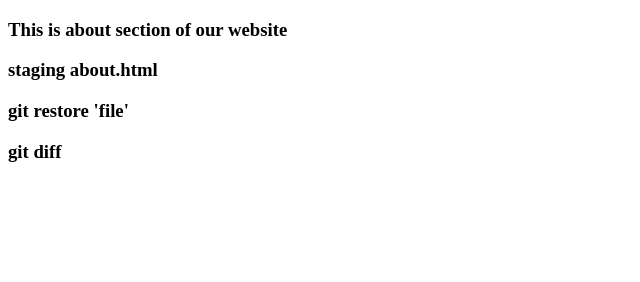
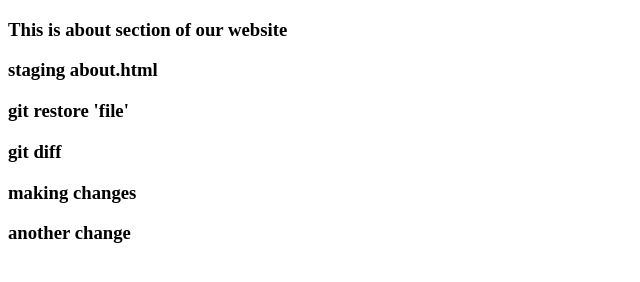
Before and after one commit to ultimatekanhaiya/git-tutorial, a plain HTML site: page about.html in a window 1280 px wide. Shown: the whole page, without its empty margins (0-640 px from the left). Drawn offline with Linux system fonts and the light colour scheme.

Commit message:
second commit

```diff
--- a/about.html
+++ b/about.html
@@ -13,6 +13,8 @@
     <h3>staging about.html</h3>
     <h3>git restore 'file'</h3>
     <h3>git diff </h3>
+    <h3>making changes</h3>
+    <h3>another change</h3>
 
 </body>
 
```
Also changed, not shown: notes.txt, test.txt (added).
